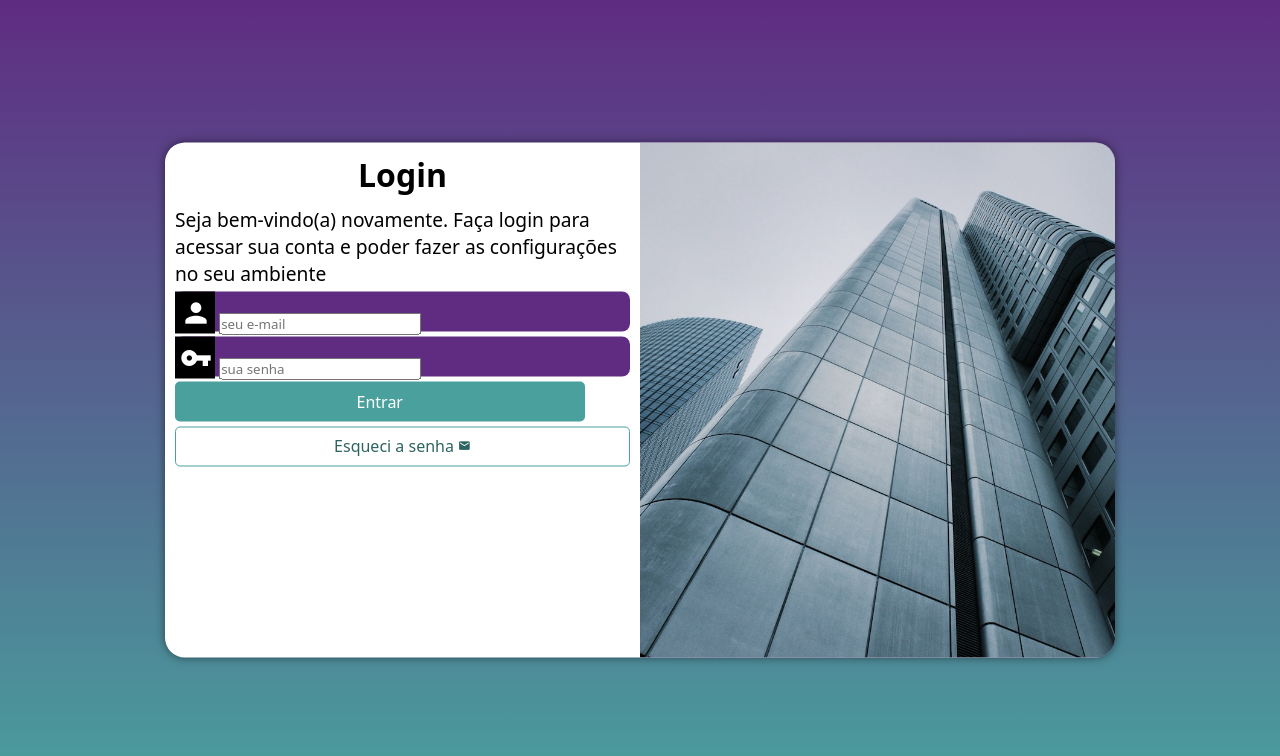
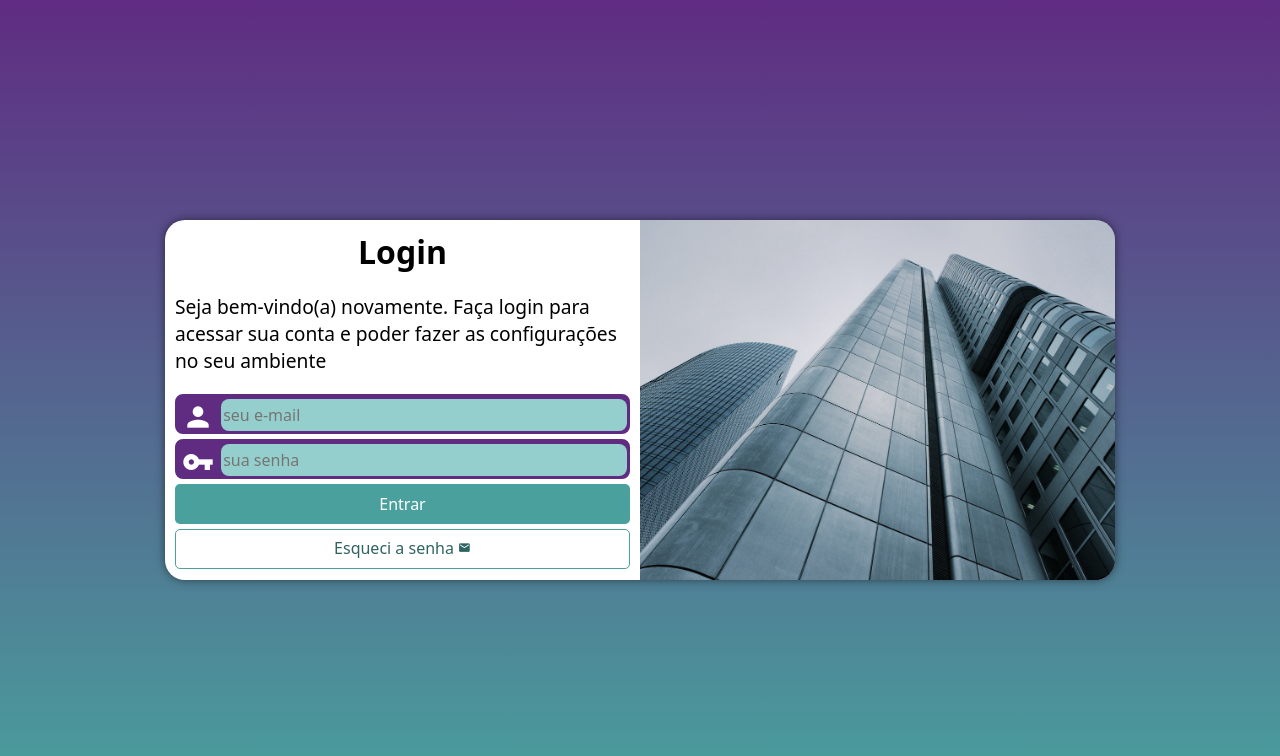
Before and after one commit to vitorialilian/projeto-login, a plain HTML site: page index.html in a window 1280 px wide. Drawn offline with Linux system fonts and the light colour scheme.

Commit message:
update projeto login 3

```diff
--- a/estilos/media-query.css
+++ b/estilos/media-query.css
@@ -9,13 +9,14 @@ Desktop: 992px até 1200px
 Grandes telas: acima de 1200px
 */
 
-@media screen and (min-width:768px) and (max-width:992px) {
+@media screen and (min-width:768px) and (max-width:992px) { /*CONFIGURAÇÃO PARA TABLET*/
     body {
         background-image: linear-gradient(to top, #49a09d, #5f2c82);
     }
 
     section#login {
         width: 80vw;
+        height: 310px;
     }
 
     section#login > div#imagem {
@@ -39,13 +40,14 @@ Grandes telas: acima de 1200px
     }
 }
 
-@media screen and (min-width: 992px) {
+@media screen and (min-width: 992px) { /*CONFIGURAÇÃO PARA DESKTOP*/
     body {
         background-image: linear-gradient(to top, #49a09d, #5f2c82);
     }
 
     section#login {
         width: 950px;
+        height: 360px;
     }
 
     section#login > div#imagem {
@@ -65,5 +67,6 @@ Grandes telas: acima de 1200px
 
     div#formulario > p {
         font-size: 1.2em;
+        margin: 20px 0px;
     }
 }
--- a/estilos/style.css
+++ b/estilos/style.css
@@ -29,7 +29,6 @@ section#login {
     position: absolute;
     top: 50%;
     left: 50%;
-    transform: translate(-50%, -50%);
     overflow: hidden;
 
     background-color: white;
@@ -38,6 +37,7 @@ section#login {
     border-radius: 20px;
     box-shadow: 0px 0px 10px rgba(0, 0, 0, 0.5);
 
+    transform: translate(-50%, -50%);
     transition: width .3s, height .3s;
     transition-timing-function: ease;
 }
@@ -67,6 +67,7 @@ div#formulario > p {
 
 form > div.campo {
     background-color: #5f2c82;
+    border: 2px solid #5f2c82;
     display: block;
     width: 100%;
     height: 40px;
@@ -80,16 +81,31 @@ div.campo > label {
 
 div.campo > span {
     color: white;
-    background-color: black;
     font-size: 2em;
     width: 40px;
     padding: 5px;
 }
 
+div.campo > input {
+    background-color: #94cfcd;
+    font-size: 1em;
+    width: calc(100% - 45px);
+    height: 90%;
+    border: 0px;
+    border-radius: 8px;
+    padding: 2px;
+    transform: translateY(-12px);
+}
+
+div.campo > input:focus-within {
+    background-color: white;
+    border: none;
+}
+
 form > input[type=submit] {
     display: block;
     font-size: 1em;
-    width: 90%;
+    width: 100%;
     height: 40px;
     background-color: #49a09d;
     color: white;
```
Also changed, not shown: index.html (line endings or trailing spaces).
